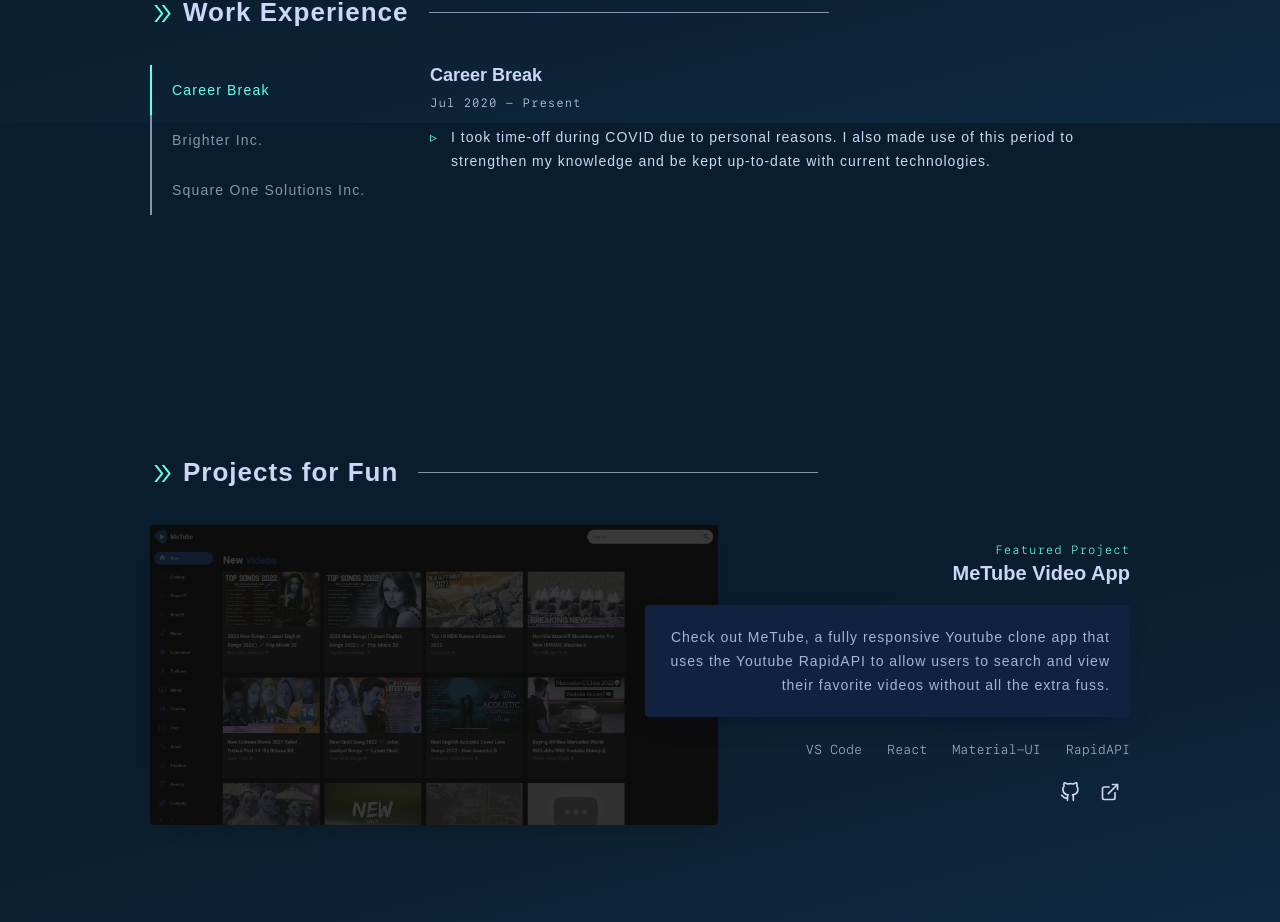
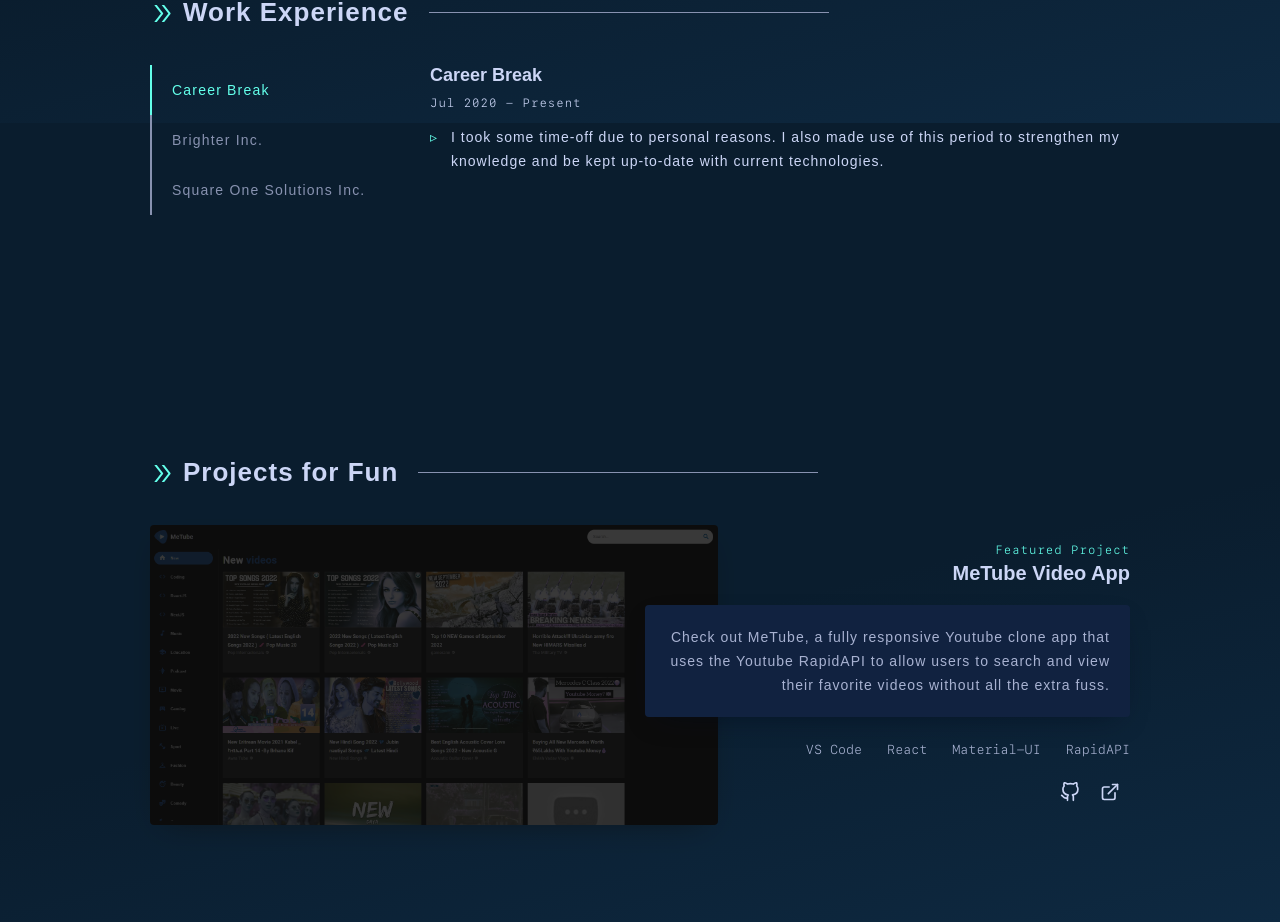
Before and after one commit to TPSReports80/portfolio, a React (Create React App) app: page / in a window 1280 px wide. Shown: the part 1477-2399 px from the top of the page. Built offline with nearby package versions, Linux system fonts and the light colour scheme; a web font is replaced by a local one.

Commit message:
updated resume and bio

```diff
--- a/src/components/Navbar/index.js
+++ b/src/components/Navbar/index.js
@@ -1,7 +1,7 @@
 import React from "react";
 import { CgMenu } from "react-icons/cg";
 import { useSpring, animated } from "react-spring";
-import Resume from "../../static/Resume-Mike-Joo.pdf";
+import Resume from "../../static/Michael_Joo.pdf";
 import {
   Nav,
   NavbarContainer,
--- a/src/components/Work/index.js
+++ b/src/components/Work/index.js
@@ -57,9 +57,9 @@ const Work = () => {
             <JobTitle>Career Break</JobTitle>
             <JobLength>Jul 2020 - Present</JobLength>
             <JobDesc>
-              I took time-off during COVID due to personal reasons. I also made
-              use of this period to strengthen my knowledge and be kept
-              up-to-date with current technologies.
+              I took some time-off due to personal reasons. I also made use of
+              this period to strengthen my knowledge and be kept up-to-date with
+              current technologies.
             </JobDesc>
           </TabsContent>
           <TabsContent
```
Also changed, not shown: 2 other files (tests, documents, lock files or other folders).
